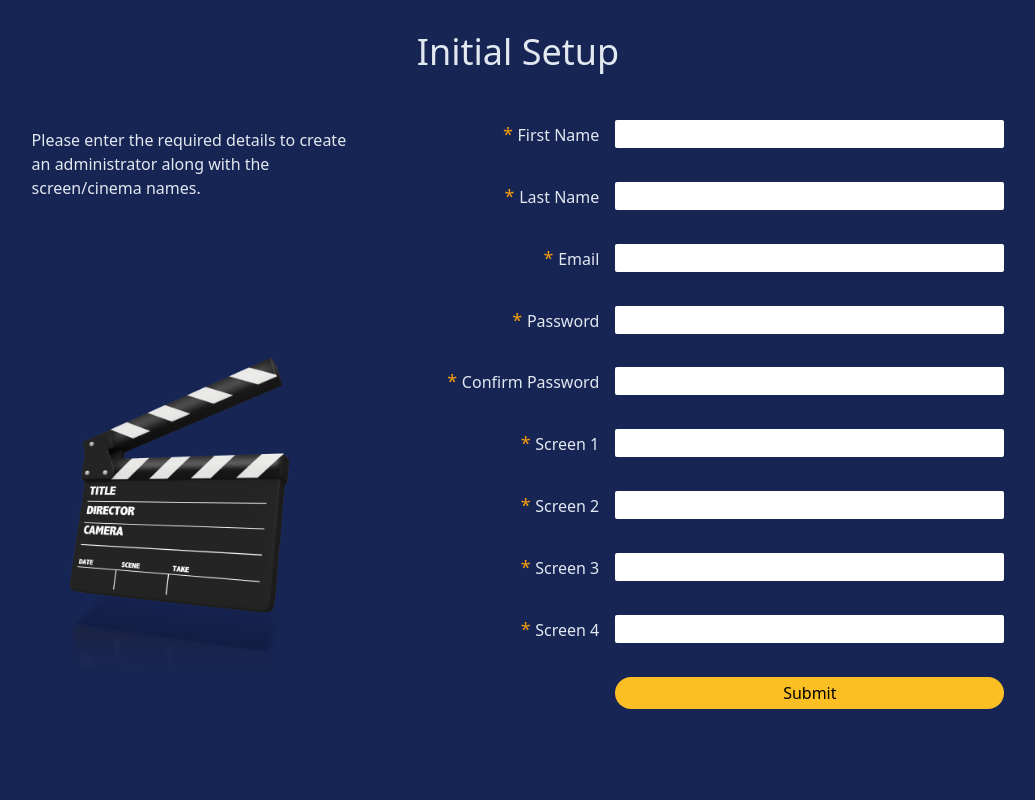
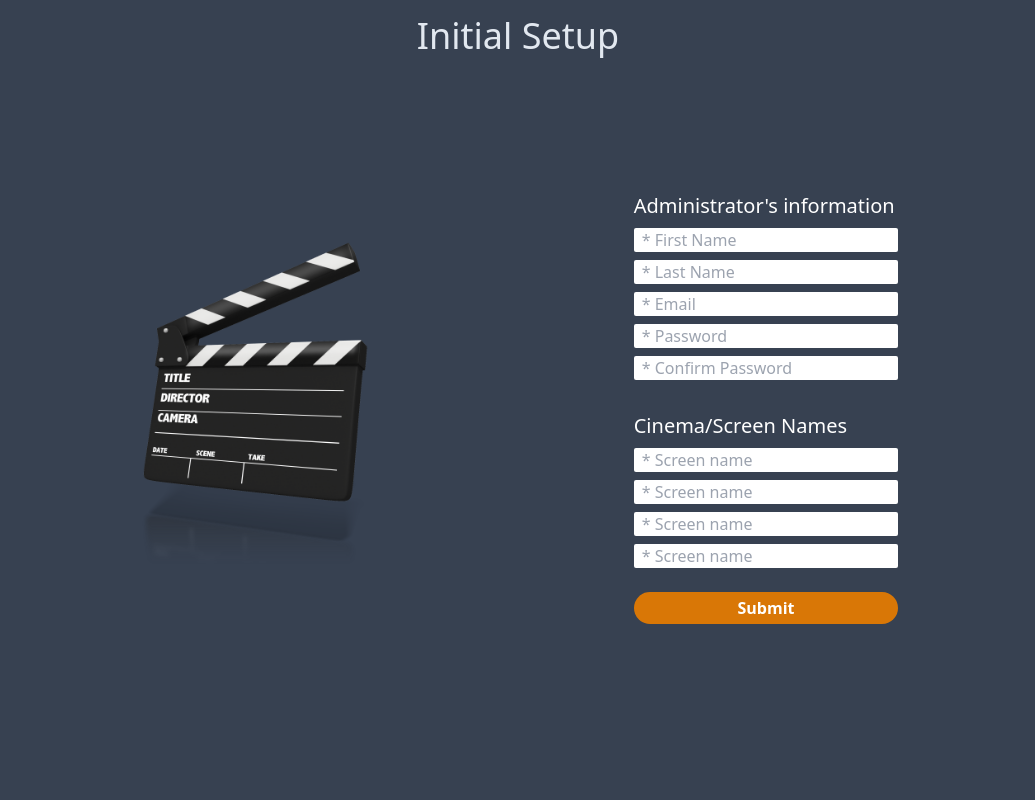
Before and after one commit to Kraine07/ICT-Application-Project-ASSP, a PHP site: page /backyard-cinema/setup.php in a window 1280 px wide. Shown: the whole page, without its empty margins (122-1157 px from the left). Run offline with PHP 8.4, Linux system fonts and the light colour scheme; some libraries are stand-ins or nearby versions.

Commit message:
created ui for initial setup

```diff
--- a/public/setup.php
+++ b/public/setup.php
@@ -3,64 +3,38 @@
 include_once('./partials/head.php');
 ?>
 
-<div class="h-screen w-screen bg-blue-950 p-8">
+<div class="h-screen w-screen bg-gray-700 p-4">
     <h1 class="text-4xl text-center text-slate-200 font-light pb-12">Initial Setup</h1>
-    <div class="flex flex-col justify-start items-center bg-blu w-4/5 h-4/5 mx-auto ">
-        <div class=" h-full w-full">
-            <div class="flex justify-center h-full w-full">
+    <div class="flex  justify-around items-center w-4/5 h-4/5 absolute left-1/2 top-1/2 -translate-x-1/2 -translate-y-1/2 max-h-[480px] p-4 ">
+
         <div class="flex flex-col justify-between h-full w-1/3">
-                    <span class="text-slate-200 my-2 ">Please enter the required details to create an administrator along with the screen/cinema names.</span>
-                    <img class="h-2/3 object-contain" src="./img/kisspng-clapperboard-animation-presentation-clapping-clip-movie-theatre-5ab8ef37f26f56.826720561522069303993.png" alt="">
+            <img class="h-full object-contain" src="./img/kisspng-clapperboard-animation-presentation-clapping-clip-movie-theatre-5ab8ef37f26f56.826720561522069303993.png" alt="">
         </div>
 
-                <div class="h-full w-2/3">
-                    <form class="h-full w-full" id="setup" action="" method="post">
+        <div class="h-full w-1/3">
+            <form class="flex flex-col justify-between items-center h-full w-full" action="" method="post">
                 <!-- Administrator details -->
-                        <div class="flex flex-col justify-between  h-full w-full ">
-                            <div class="flex justify-center w-full">
-                                <label class=" text-slate-200 pr-4 text-right w-2/5" for="f-name"><span class="text-lg text-amber-500">* </span>First Name</label>
-                                <input type="text" name="f-name" id="f-name" class=" w-3/5 rounded-sm" required>
-                            </div>
-                            <div class="flex  justify-center">
-                                <span for="l-name" class=" text-slate-200 pr-4 text-right w-2/5"><span class="text-lg text-amber-500">* </span>Last Name</span>
-                                <input type="text" name="l-name" id="l-name" class=" w-3/5 rounded-sm" required>
-                            </div>
-                            <div class="flex  justify-center">
-                                <label for="email" class=" text-slate-200 pr-4 text-right w-2/5"><span class="text-lg text-amber-500">* </span>Email</label>
-                                <input type="email" name="email" id="email" class=" w-3/5 rounded-sm" required>
-                            </div>
-                            <div class="flex  justify-center">
-                                <label for="password" class=" text-slate-200 pr-4 text-right w-2/5"><span class="text-lg text-amber-500">* </span>Password</label>
-                                <input type="password" name="password" id="password" class=" w-3/5 rounded-sm" required>
-                            </div>
-                            <div class="flex  justify-center">
-                                <label for="c-password" class=" text-slate-200 pr-4 text-right w-2/5"><span class="text-lg text-amber-500">* </span>Confirm Password</label>
-                                <input type="password" name="c-password" id="c-password" class=" w-3/5 rounded-sm" required>
+                <div class="w-4/5">
+                    <p class="text-xl text-white pt-4 mb-2 font-light">Administrator's information</p>
+                    <input type="text" name="f-name"  class="w-full  rounded-sm block mb-2 px-[8px]" placeholder="* First Name" required>
+                    <input type="text" name="l-name"  class=" w-full rounded-sm block mb-2 px-[8px]" placeholder="* Last Name" required>
+                    <input type="email" name="email"  class=" w-full rounded-sm block mb-2 px-[8px]" placeholder="* Email" required>
+                    <input type="password" name="password"  class=" w-full rounded-sm block mb-2 px-[8px]" placeholder="* Password" pattern="^(?=.*[0-9])(?=.*[A-Z])(?=.*[a-z])[A-Za-z0-9]{8,}$" title="Minimum 8 characters with at least one number and uppercase." required>
+                    <input type="password" name="c-password"  class=" w-full rounded-sm block mb-2 px-[8px]" placeholder="* Confirm Password" required>
                 </div>
 
-
-                            <div class="flex  justify-center">
-                                <label for="screen-1" class=" text-slate-200 pr-4 text-right w-2/5"><span class="text-lg text-amber-500">* </span>Screen 1</label>
-                                <input type="text" name="c-password" id="c-password" class=" w-3/5 rounded-sm" required>
-                            </div>
-                            <div class="flex  justify-center">
-                                <label for="c-password" class=" text-slate-200 pr-4 text-right w-2/5"><span class="text-lg text-amber-500">* </span>Screen 2</label>
-                                <input type="text" name="c-password" id="c-password" class=" w-3/5 rounded-sm" required>
-                            </div>
-                            <div class="flex  justify-center">
-                                <label for="c-password" class=" text-slate-200 pr-4 text-right w-2/5"><span class="text-lg text-amber-500">* </span>Screen 3</label>
-                                <input type="text" name="c-password" id="c-password" class=" w-3/5 rounded-sm" required>
-                            </div>
-                            <div class="flex  justify-between">
-                                <label for="c-password" class=" text-slate-200 pr-4 text-right w-2/5"><span class="text-lg text-amber-500">* </span>Screen 4</label>
-                                <input type="text" name="c-password" id="c-password" class=" w-3/5 rounded-sm" required>
-                            </div>
-                            <button form="setup" class="bg-amber-400 rounded-full w-3/5 py-1 self-end ml-6">Submit</button>
+                <!-- Screen names -->
+                <div class="w-4/5">
+                    <p class="text-xl text-white  pt-4 mb-2 font-light">Cinema/Screen Names</p>
+                    <input type="text" name="screen-1"  class="w-full  rounded-sm block mb-2 px-[8px]" placeholder="* Screen name" required>
+                    <input type="text" name="c-password"  class="w-full  rounded-sm block mb-2 px-[8px]" placeholder="* Screen name" required>
+                    <input type="text" name="c-password"  class="w-full  rounded-sm block mb-2 px-[8px]" placeholder="* Screen name" required>
+                    <input type="text" name="c-password"  class="w-full rounded-sm block mb-2 px-[8px]" placeholder="* Screen name" required>
                 </div>
 
+                <button class="bg-amber-600 text-white font-semibold rounded-full w-4/5 py-1 mt-2">Submit</button>
+
             </form>
-                </div>
-            </div>
         </div>
     </div>
 </div>
```
Lines whose indentation alone changed are shown as unchanged.
